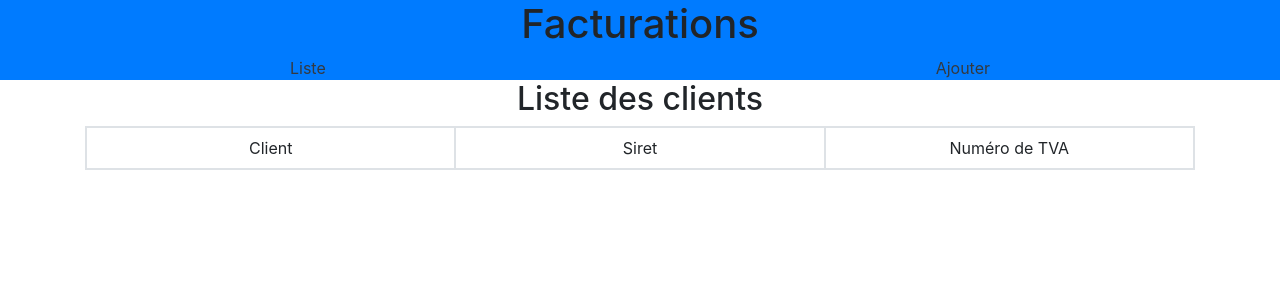
After one commit to da-durand/facturier, a Django app: page /clients/ in a window 1280 px wide. The commit adds this page. Shown: the top 300 px of the page. Run offline with Django 3.2, Linux system fonts and the light colour scheme; data that the repository does not hold is empty; some libraries are stand-ins or nearby versions.

Commit message:
integration

```diff
--- a/facturier/settings.py
+++ b/facturier/settings.py
@@ -120,3 +120,7 @@ USE_TZ = True
 # https://docs.djangoproject.com/en/3.0/howto/static-files/
 
 STATIC_URL = '/static/'
+
+STATICFILES_DIRS = [
+os.path.join(BASE_DIR, "node_modules"),
+]
--- a/facturier/templates/base.html
+++ b/facturier/templates/base.html
@@ -1,4 +1,19 @@
-{%load static%}
-<h1>coucou</h1>
-{%block content%}
-{%end block%}
+{% load static %}
+<!DOCTYPE html>
+<html lang="fr">
+    <head>
+        <meta charset="UTF-8">
+        <meta name="viewport" content="width=device-width, initial-scale=1.0">
+        <title>Document</title>
+        <link rel="stylesheet" href="{% static 'bootstrap/dist/css/bootstrap.min.css'%}">
+    </head>
+    <body>
+        {% include 'header.html' %}
+        {%load static%}
+        {%block content%}
+        {%endblock%}
+</body>
+<script src="{%static 'bootstrap/dist/js/bootstrap.min.js'%}"></script>
+    <script src="{%static 'jquery/dist/jquery.min.js'%}"></script>
+    <script src="{%static 'popper.js/dist/popper.min.js'%}"></script>
+</html>
--- a/facturier/templates/header.html
+++ b/facturier/templates/header.html
@@ -0,0 +1,11 @@
+<header class="bg-primary">
+    <h1 class="text-center">Facturations</h1>
+    <nav class="row justify-content-around">
+        <div>
+            <a href="{% url 'client_list' %}" class="text-dark">Liste</a>
+        </div>
+        <div>
+            <a href="{% url 'client_create' %}" class="text-dark">Ajouter</a>
+        </div>
+    </nav>
+</header>
--- a/facturier/urls.py
+++ b/facturier/urls.py
@@ -15,10 +15,12 @@ Including another URLconf
 """
 from django.contrib import admin
 from django.urls import path
-from web.views import ClientCreateView
+from web.views import ClientCreateView, ClientListView, ClientDetailView
 from django.conf import settings
 
 urlpatterns = [
     path('admin/', admin.site.urls),
     path("", ClientCreateView.as_view(), name='client_create' ),
+    path("clients/", ClientListView.as_view(), name ='client_list'),
+    path("client/<int:pk>/", ClientDetailView.as_view(), name = 'client_detail')
 ]
--- a/package.json
+++ b/package.json
@@ -7,5 +7,9 @@
     "test": "echo \"Error: no test specified\" && exit 1"
   },
   "author": "",
-  "license": "ISC"
+  "license": "ISC",
+  "dependencies": {
+    "bootstrap": "^4.4.1",
+    "jquery": "^3.4.1"
+  }
 }
--- /dev/null
+++ b/web/templates/parts/client_list.html
@@ -0,0 +1,47 @@
+{%extends 'base.html'%}
+
+{%block content%}
+
+<h2 class="text-center">Liste des clients</h2>
+
+<div class="container">
+    <div class="array border">
+
+        <div class="row no-gutters">
+            <div class="col-4 border text-center py-2">
+                Client
+            </div>
+            <div class="col-4 border text-center py-2">
+                Siret
+            </div>
+            <div class="col-4 border text-center py-2">
+                Numéro de TVA
+            </div>
+        </div>
+
+        {% for client in object_list %}
+
+            <div class="row no-gutters">
+                <div class="col-4 border text-center py-2">
+                    <a href="{% url 'client_detail' client.id %}">
+                        {{client.first_name}} {{client.last_name}}
+                    </a>
+                </div>
+                <div class="col-4 border text-center py-2">
+                    <a href="{% url 'client_detail' client.id %}">
+                        {{client.siret}}
+                    </a>
+                </div>
+                <div class="col-4 border text-center py-2">
+                    <a href="{% url 'client_detail' client.id %}">
+                        {{client.tva_num}}
+                    </a>
+                </div>
+            </div>
+
+        {% endfor %}
+    </div>
+</div>
+
+
+{%endblock%}
--- a/web/views.py
+++ b/web/views.py
@@ -6,3 +6,13 @@ from .models import Client
 class ClientCreateView(CreateView):
     model = Client
     template_name = "registration/client_form.html"
+    fields = "__all__"
+
+class ClientListView(ListView):
+    model = Client
+    template_name = "parts/client_list.html"
+
+
+class ClientDetailView(DetailView):
+    model = Client
+    template_name = "parts/client_detail.html"
```
Also changed, not shown: web/templates/client_form.html (deleted, +0 -15 lines), web/templates/parts/client_detail.html (added, +41 -0 lines), web/templates/registration/client_form.html (added, +22 -0 lines), web/templates/resgistration/client_form.html (deleted, +0 -7 lines).
